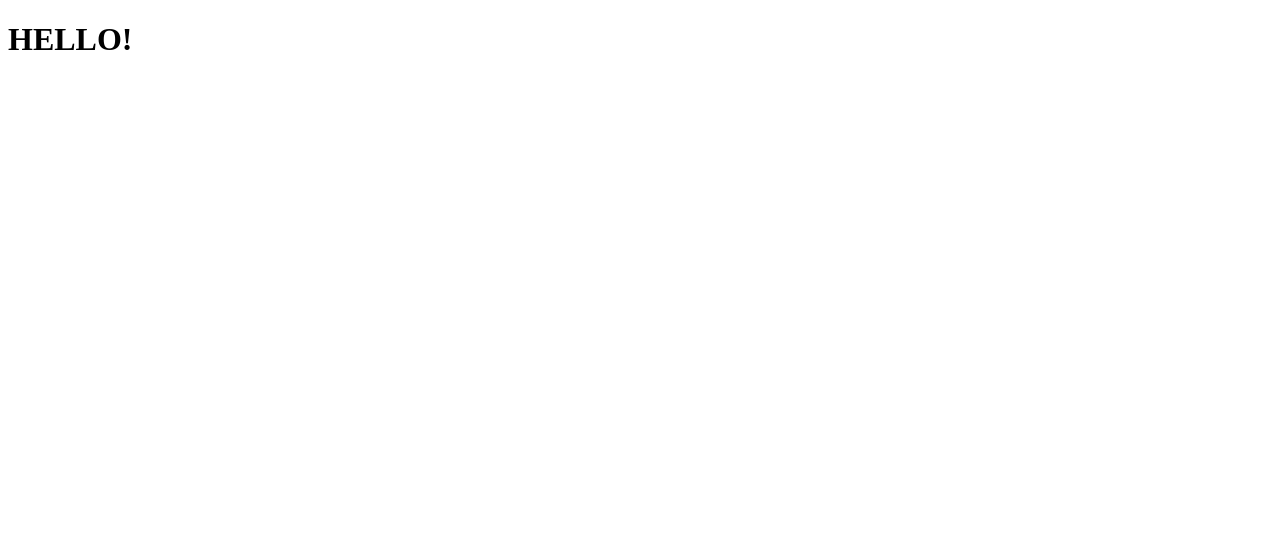
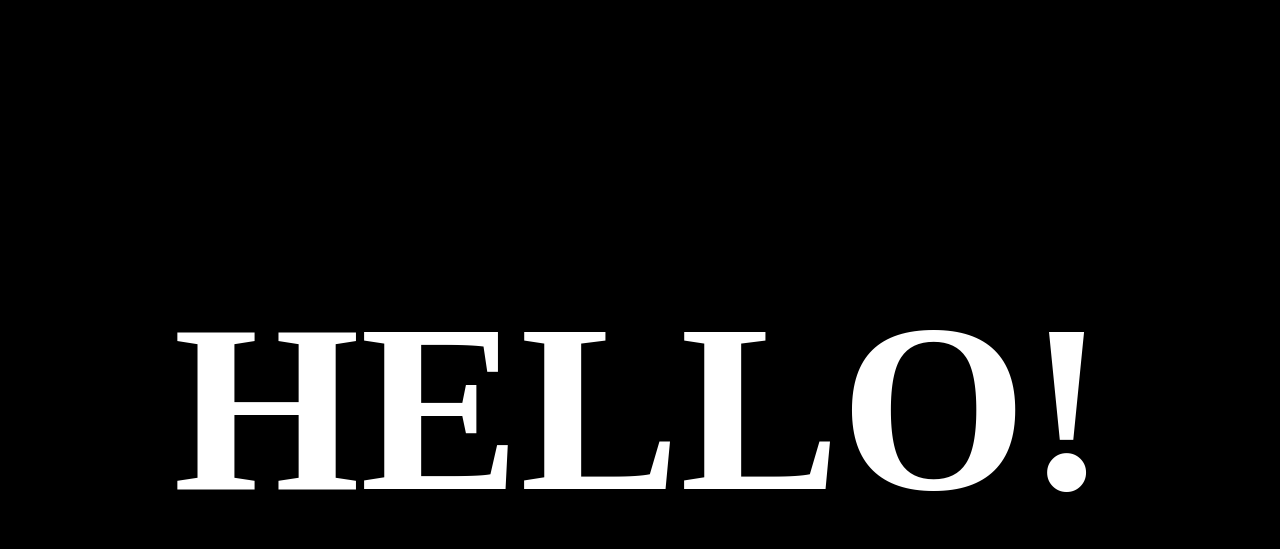
Before and after one commit to TheLordZee/GitTest, a plain HTML site: page index.html in a window 1280 px wide. Drawn offline with Linux system fonts and the light colour scheme.

Commit message:
add basic style

```diff
--- a/app.css
+++ b/app.css
@@ -0,0 +1,12 @@
+body{
+    display: flex;
+    justify-content: center;
+    align-items: center;
+    height: 100vh;
+    background-color: black;
+}
+
+h1{
+    font-size: 15rem;
+    color: white;
+}
--- a/index.html
+++ b/index.html
@@ -4,6 +4,7 @@
     <meta charset="UTF-8">
     <meta name="viewport" content="width=device-width, initial-scale=1.0">
     <title>Git Test</title>
+    <link rel="stylesheet" href="app.css">
 </head>
 <body>
     <h1>HELLO!</h1>
```
